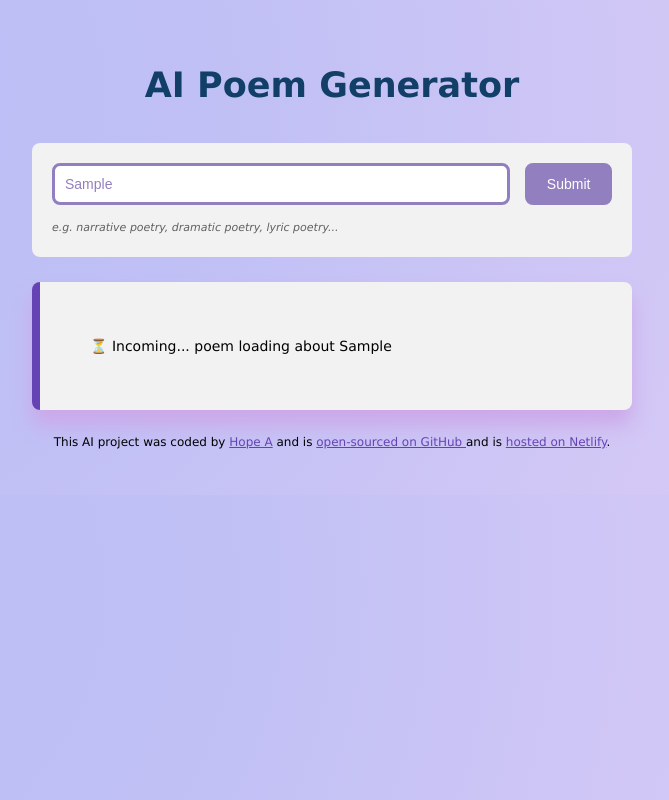
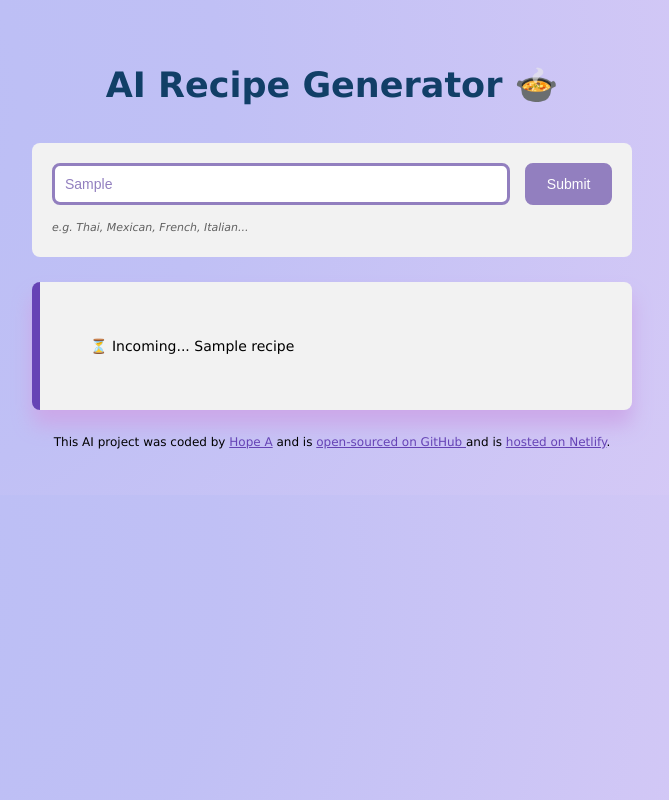
Before and after one commit to Hope-coding/poem-generator, a plain HTML site: page index.html in a window 1280 px wide. Both pictures are taken after typing "Sample" into the empty fields and a click on the input 876 px from the left and 184 px from the top of the page. Shown: the whole page, without its empty margins (308-977 px from the left). Drawn offline with nearby package versions, Linux system fonts and the light colour scheme; no server answers.

Commit message:
updated AI genre

```diff
--- a/index.html
+++ b/index.html
@@ -4,20 +4,20 @@
     <meta charset="UTF-8" />
     <meta name="viewport" content="width=device-width, initial-scale=1.0" />
     <link rel="stylesheet" href="src/style.css" />
-    <title>AI Poem Generator</title>
+    <title>AI Recipe Generator 🍜</title>
     <script src="https://unpkg.com/typewriter-effect@latest/dist/core.js"></script>
     <script src="https://cdn.jsdelivr.net/npm/axios@1.6.7/dist/axios.min.js"></script>
   </head>
   <body>
     <div class="container">
     <header>
-    <h1>AI Poem Generator</h1>
+    <h1>AI Recipe Generator 🍲</h1>
   </header>
 
   <main>
-    <div class= "poem-form-container">
+    <div class= "recipe-form-container">
 
-    <form id="poem-generator-form">
+    <form id="recipe-generator-form">
 
         <input
         type="text"
@@ -30,9 +30,9 @@
         class="submit-button"/>
 
     </form>
-    <div class="clue">e.g. narrative poetry, dramatic poetry, lyric poetry...</div>
+    <div class="clue">e.g. Thai, Mexican, French, Italian...</div>
 </div>
-    <div class="poem hidden" id="poem"></div>
+    <div class="recipe hidden" id="recipe"></div>
 
   </main>
 
--- a/src/index.js
+++ b/src/index.js
@@ -1,6 +1,6 @@
 
-function displayPoem(response) {
-    new Typewriter("#poem", {
+function displayRecipe(response) {
+    new Typewriter("#recipe", {
       strings: response.data.answer,
       autoStart: true,
       delay: 1,
@@ -8,22 +8,22 @@ function displayPoem(response) {
     });
   }
 
-  function generatePoem(event) {
+  function generateRecipe(event) {
     event.preventDefault();
 
     let promptInput = document.querySelector("#user-prompt");
     let apiKey = "fa3f2cd24bo2f480851bd6ec4b0t2c4e";
     let context =
-      "You are a AI poem expert and love to write short poems. Generate a poem 4 lines maximum. Follow user instructions. No title, no rude content";
-    let prompt = `User instructions: Generate a poem about ${promptInput.value}`;
+      "You are a AI food expert and love to write short recipes. Generate a recipe idea. Follow user instructions. Bold recipe name and show on one line. Start new line to display recipe 6 lines maximum. No rude content";
+    let prompt = `User instructions: Generate a recipe based on a cuisine ${promptInput.value}`;
     let apiURL = `https://api.shecodes.io/ai/v1/generate?prompt=${prompt}&context=${context}&key=${apiKey}`;
 
-    let poemElement = document.querySelector("#poem");
-    poemElement.classList.remove("hidden");
-    poemElement.innerHTML = `<div class="incoming">⏳ Incoming... poem loading about ${promptInput.value}</div>`;
+    let recipeElement = document.querySelector("#recipe");
+    recipeElement.classList.remove("hidden");
+    recipeElement.innerHTML = `<div class="incoming">⏳ Incoming... ${promptInput.value} recipe</div>`;
 
-    axios.get(apiURL).then(displayPoem);
+    axios.get(apiURL).then(displayRecipe);
   }
 
-  let poemFormElement = document.querySelector("#poem-generator-form");
-  poemFormElement.addEventListener("submit", generatePoem);
+  let recipeFormElement = document.querySelector("#recipe-generator-form");
+  recipeFormElement.addEventListener("submit", generateRecipe);
--- a/src/style.css
+++ b/src/style.css
@@ -23,7 +23,7 @@ body {
 
   }
 
-  .poem-form-container {
+  .recipe-form-container {
     padding: 20px;
     margin-bottom: 25px;
     background-color: #f2f2f2;
@@ -59,7 +59,7 @@ body {
     cursor: pointer;
 }
 
-  .poem {
+  .recipe {
     font-size: 14px;
     background-color: #f2f2f2;
     padding: 50px;
```
